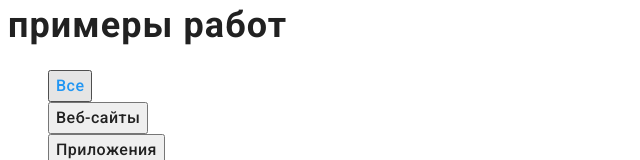
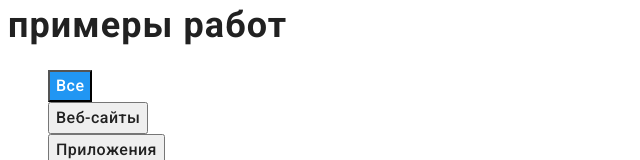
Before and after one commit to ionvlk/goit-markup-hw-02, a plain HTML site: page portfolio.html in a window 1280 px wide. In both pictures the pointer is over the button "Все". Shown: the part 186-346 px from the top of the page, without its empty margins (0-640 px from the left). Drawn offline with Linux system fonts and the light colour scheme.

Commit message:
rework 1

```diff
--- a/css/styles.css
+++ b/css/styles.css
@@ -182,7 +182,8 @@ body {
 
 .filter .fltr-button:hover,
 .filter .fltr-button:focus {
-    color: var(--hovactcolor);
+    color: var(--background);
+    background-color: var(--hovactcolor);
 }
 
 .work-exaple .title {
```
